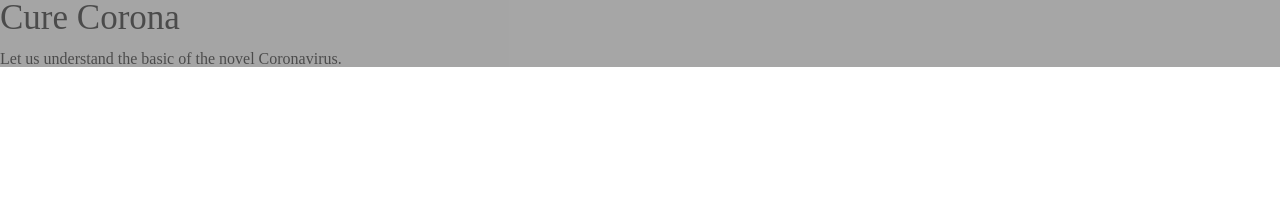
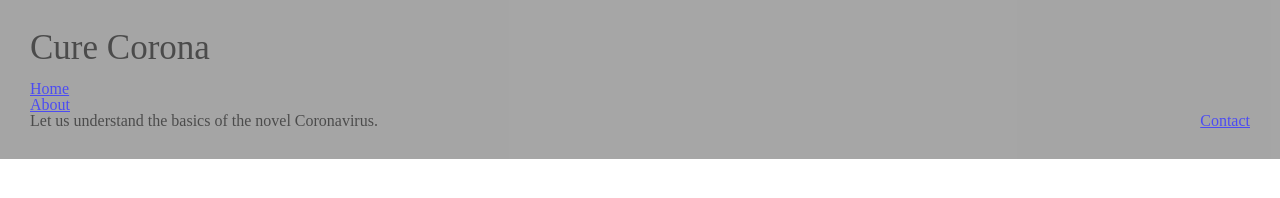
Before and after one commit to luckyluke6969/git_test1, a plain HTML site: page index.html in a window 1280 px wide. Drawn offline with Linux system fonts and the light colour scheme.

Commit message:
add nav bar

```diff
--- a/css/main.css
+++ b/css/main.css
@@ -2,8 +2,13 @@
     font-family: 'Times New Roman', Times, serif;
     background-color: grey;
     opacity: 0.7;
+    padding: 30px;
 }
 
 h1 {
     font-size: 35px;
 }
+
+#Contact {
+    float: right;
+}
--- a/index.html
+++ b/index.html
@@ -10,7 +10,14 @@
   <div class="first-slot">
       <h1>Cure Corona</h1>
       <br>
-      <p>Let us understand the basic of the novel Coronavirus.</p>
+      <nav>
+        <ul>
+            <li><a id="Home" href="#"><strong>Home</strong></a></li>
+            <li><a href="#">About</a></li>
+            <li><a id="Contact" href="#">Contact</a></li>
+        </ul>
+      </nav>
+      <p>Let us understand the basics of the novel Coronavirus.</p>
   </div>
 </body>
     </html>
```
